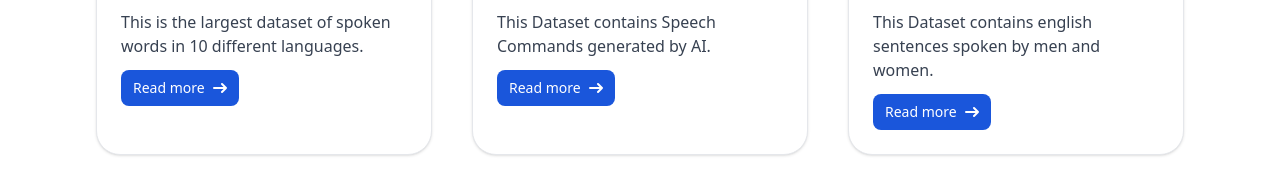
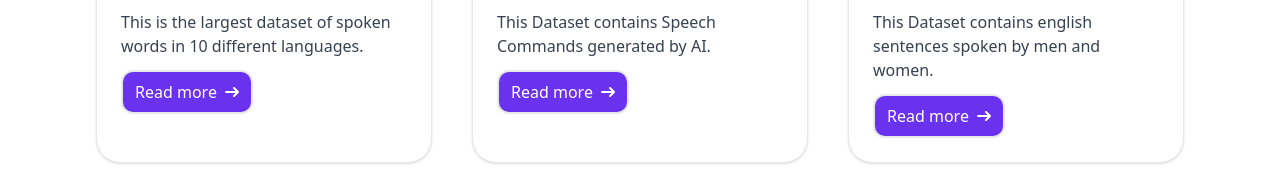
Before and after one commit to synthetic-data-platform/landing-page, a Next.js app: page / in a window 1280 px wide. Shown: the part 778-952 px from the top of the page. Built offline with nearby package versions, Linux system fonts and the light colour scheme; no server answers.

Commit message:
updated button colors

```diff
--- a/components/datasets.tsx
+++ b/components/datasets.tsx
@@ -18,7 +18,7 @@ export default function datasets(){
                         </a>
                         <p className="mb-3 font-normal text-gray-700 dark:text-gray-400">This is the largest dataset of spoken words in 10 different languages.</p>
                         <a href="https://huggingface.co/datasets/Voxlab/Synthetic-Spoken-Digit-Dataset" target="_blank" rel="noopener noreferrer"
-                            className="inline-flex items-center px-3 py-2 text-sm font-medium text-center text-white bg-blue-700 rounded-lg hover:bg-blue-800 focus:ring-4 focus:outline-none focus:ring-blue-300 dark:bg-blue-600 dark:hover:bg-blue-700 dark:focus:ring-blue-800">
+                            className="inline-flex items-center justify-center rounded-xl border-2 bg-[#6a32ee] px-3 py-2 text-center font-medium text-white duration-200 hover:border-black hover:bg-transparent hover:text-black focus:outline-none focus-visible:outline-black focus-visible:ring-black lg:w-auto">
                             Read more
                             <svg className="w-3.5 h-3.5 ml-2" aria-hidden="true" xmlns="http://www.w3.org/2000/svg" fill="none" viewBox="0 0 14 10">
                                 <path stroke="currentColor" stroke-linecap="round" stroke-linejoin="round" stroke-width="2" d="M1 5h12m0 0L9 1m4 4L9 9"/>
@@ -32,7 +32,7 @@ export default function datasets(){
                         </a>
                         <p className="mb-3 font-normal text-gray-700 dark:text-gray-400">This Dataset contains Speech Commands generated by AI.</p>
                         <a href="https://www.kaggle.com/datasets/jbuchner/synthetic-speech-commands-dataset" target="_blank" rel="noopener noreferrer"
-                            className="inline-flex items-center px-3 py-2 text-sm font-medium text-center text-white bg-blue-700 rounded-lg hover:bg-blue-800 focus:ring-4 focus:outline-none focus:ring-blue-300 dark:bg-blue-600 dark:hover:bg-blue-700 dark:focus:ring-blue-800">
+                            className="inline-flex items-center justify-center rounded-xl border-2 bg-[#6a32ee] px-3 py-2 text-center font-medium text-white duration-200 hover:border-black hover:bg-transparent hover:text-black focus:outline-none focus-visible:outline-black focus-visible:ring-black lg:w-auto">
                             Read more
                             <svg className="w-3.5 h-3.5 ml-2" aria-hidden="true" xmlns="http://www.w3.org/2000/svg" fill="none" viewBox="0 0 14 10">
                                 <path stroke="currentColor" stroke-linecap="round" stroke-linejoin="round" stroke-width="2" d="M1 5h12m0 0L9 1m4 4L9 9"/>
@@ -46,7 +46,7 @@ export default function datasets(){
                         </a>
                         <p className="mb-3 font-normal text-gray-700 dark:text-gray-400">This Dataset contains english sentences spoken by men and women.</p>
                         <a href="#"
-                            className="inline-flex items-center px-3 py-2 text-sm font-medium text-center text-white bg-blue-700 rounded-lg hover:bg-blue-800 focus:ring-4 focus:outline-none focus:ring-blue-300 dark:bg-blue-600 dark:hover:bg-blue-700 dark:focus:ring-blue-800">
+                            className="inline-flex items-center justify-center rounded-xl border-2 bg-[#6a32ee] px-3 py-2 text-center font-medium text-white duration-200 hover:border-black hover:bg-transparent hover:text-black focus:outline-none focus-visible:outline-black focus-visible:ring-black lg:w-auto">
                             Read more
                             <svg className="w-3.5 h-3.5 ml-2" aria-hidden="true" xmlns="http://www.w3.org/2000/svg" fill="none" viewBox="0 0 14 10">
                                 <path stroke="currentColor" stroke-linecap="round" stroke-linejoin="round" stroke-width="2" d="M1 5h12m0 0L9 1m4 4L9 9"/>
```
